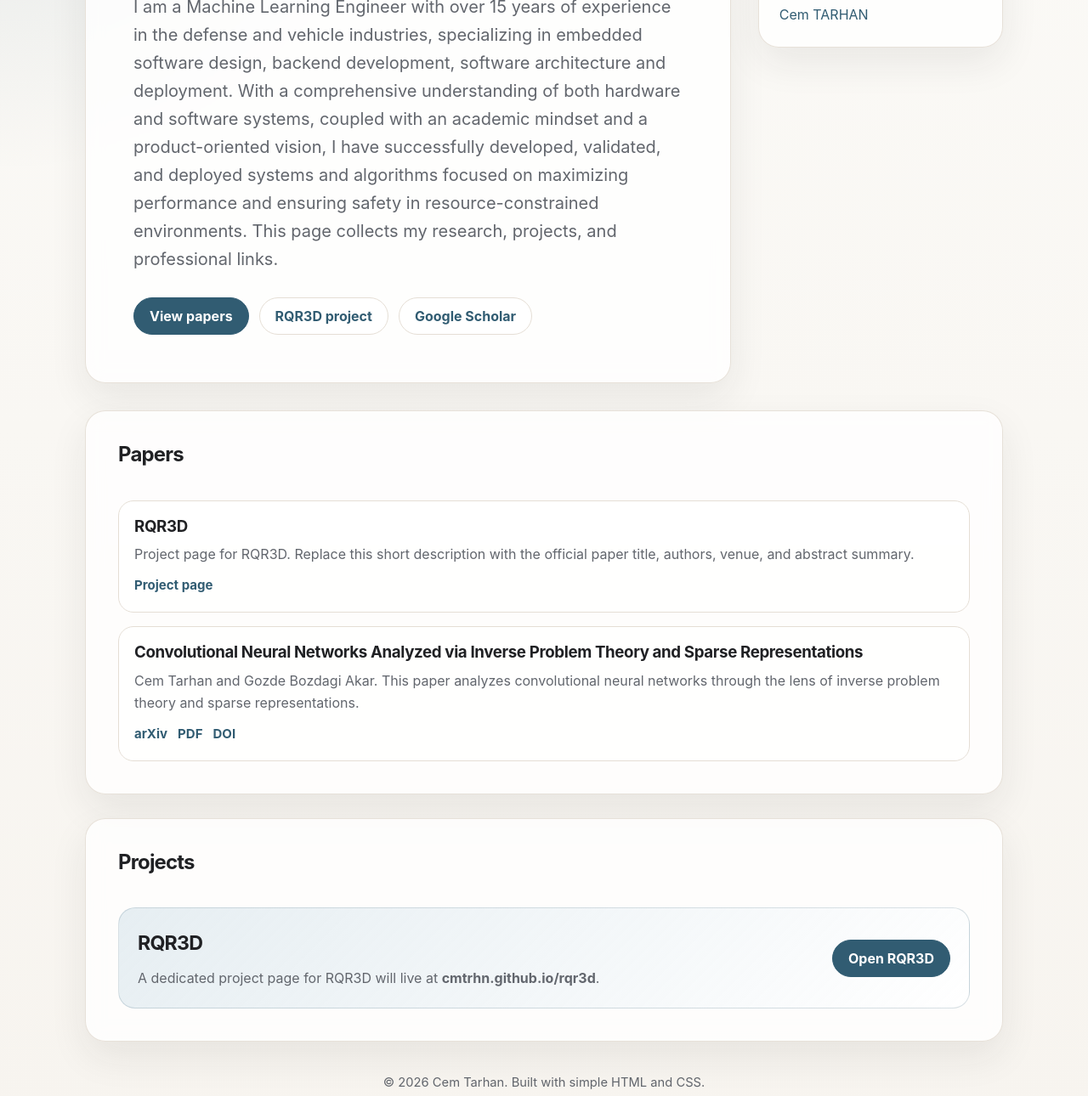
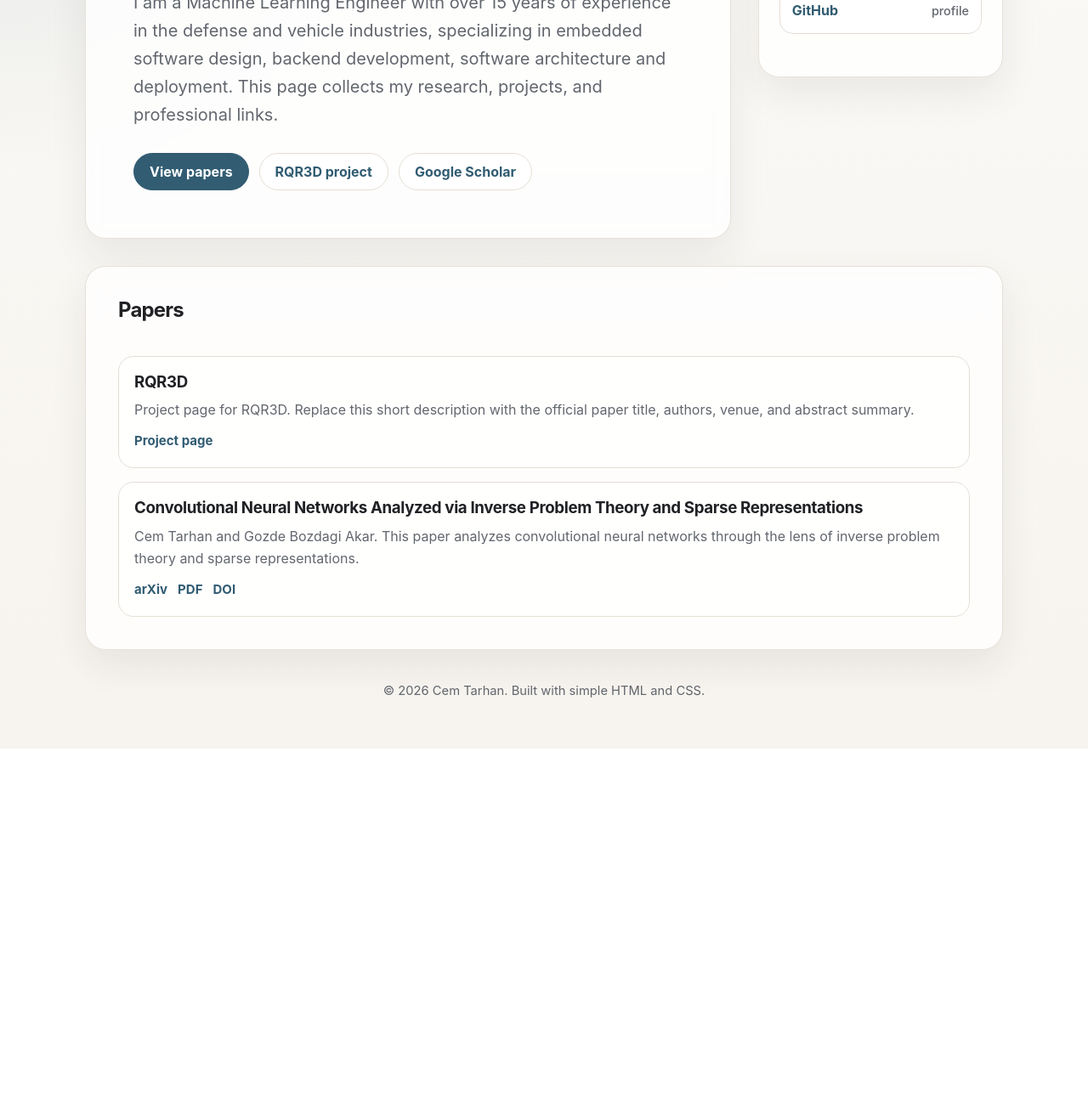
Before and after one commit to cmtrhn/cmtrhn.github.io, a plain HTML site: page index.html in a window 1280 px wide. Shown: the part 340-1630 px from the top of the page at 85% size. After the commit the page ends 1221 px from the top, so only its background shows below. Drawn offline with Linux system fonts and the light colour scheme.

Commit message:
Update links and remove project section
Removed links to the old LinkedIn profile and project section, and added a link to the GitHub profile.

```diff
--- a/index.html
+++ b/index.html
@@ -313,12 +313,10 @@
 <body>
   <div class="page">
     <header>
-      <a class="brand" href="https://cmtrhn.github.io">Cem Tarhan</a>
       <nav aria-label="Main navigation">
         <a href="#papers">Papers</a>
-        <a href="#projects">Projects</a>
         <a href="https://scholar.google.com/citations?user=5xplFFsAAAAJ" target="_blank" rel="noreferrer">Google Scholar</a>
-        <a href="https://tr.linkedin.com/in/cem-tarhan" target="_blank" rel="noreferrer">LinkedIn</a>
+        <a href="https://www.linkedin.com/in/cem-tarhan" target="_blank" rel="noreferrer">LinkedIn</a>
       </nav>
     </header>
 
@@ -327,7 +325,7 @@
         <div class="eyebrow">Research · Machine Learning · 3D Perception</div>
         <h1>Cem Tarhan</h1>
         <p class="intro">
-          I am a Machine Learning Engineer with over 15 years of experience in the defense and vehicle industries, specializing in embedded software design, backend development, software architecture and deployment. With a comprehensive understanding of both hardware and software systems, coupled with an academic mindset and a product-oriented vision, I have successfully developed, validated, and deployed systems and algorithms focused on maximizing performance and ensuring safety in resource-constrained environments. This page collects my research, projects, and professional links.
+          I am a Machine Learning Engineer with over 15 years of experience in the defense and vehicle industries, specializing in embedded software design, backend development, software architecture and deployment. This page collects my research, projects, and professional links.
         </p>
         <div class="actions">
           <a class="button primary" href="#papers">View papers</a>
@@ -342,13 +340,18 @@
           <a class="link-row" href="https://scholar.google.com/citations?user=5xplFFsAAAAJ" target="_blank" rel="noreferrer">
             Google Scholar <span>citations</span>
           </a>
-          <a class="link-row" href="https://tr.linkedin.com/in/cem-tarhan" target="_blank" rel="noreferrer">
+          <a class="link-row" href="https://www.linkedin.com/in/cem-tarhan" target="_blank" rel="noreferrer">
             LinkedIn <span>profile</span>
+          </a>
+
+          <a class="link-row" href="https://github.com/cmtrhn" target="_blank" rel="noreferrer">
+            GitHub <span>profile</span>
           </a>
         </div>
 
-        <!-- LinkedIn public profile badge -->
-        <div class="badge-base LI-profile-badge" data-locale="tr_TR" data-size="medium" data-theme="light" data-type="VERTICAL" data-vanity="cem-tarhan" data-version="v1"><a class="badge-base__link LI-simple-link" href="https://tr.linkedin.com/in/cem-tarhan?trk=profile-badge">Cem TARHAN</a></div>
+
+        <!-- LinkedIn public profile badge
+        <div class="badge-base LI-profile-badge" data-locale="tr_TR" data-size="medium" data-theme="light" data-type="VERTICAL" data-vanity="cem-tarhan" data-version="v1"><a class="badge-base__link LI-simple-link" href="https://tr.linkedin.com/in/cem-tarhan?trk=profile-badge">Cem TARHAN</a></div>  -->
       </aside>
     </div>
 
@@ -385,23 +388,7 @@
         </div>
       </section>
 
-      <section id="projects">
-        <div class="section-head">
-          <div>
-            <h2>Projects</h2>
-          </div>
-        </div>
 
-        <article class="project-card">
-          <div>
-            <h3>RQR3D</h3>
-            <p>
-              A dedicated project page for RQR3D will live at <strong>cmtrhn.github.io/rqr3d</strong>.
-            </p>
-          </div>
-          <a class="button primary" href="/rqr3d">Open RQR3D</a>
-        </article>
-      </section>
     </main>
 
     <footer>
```
